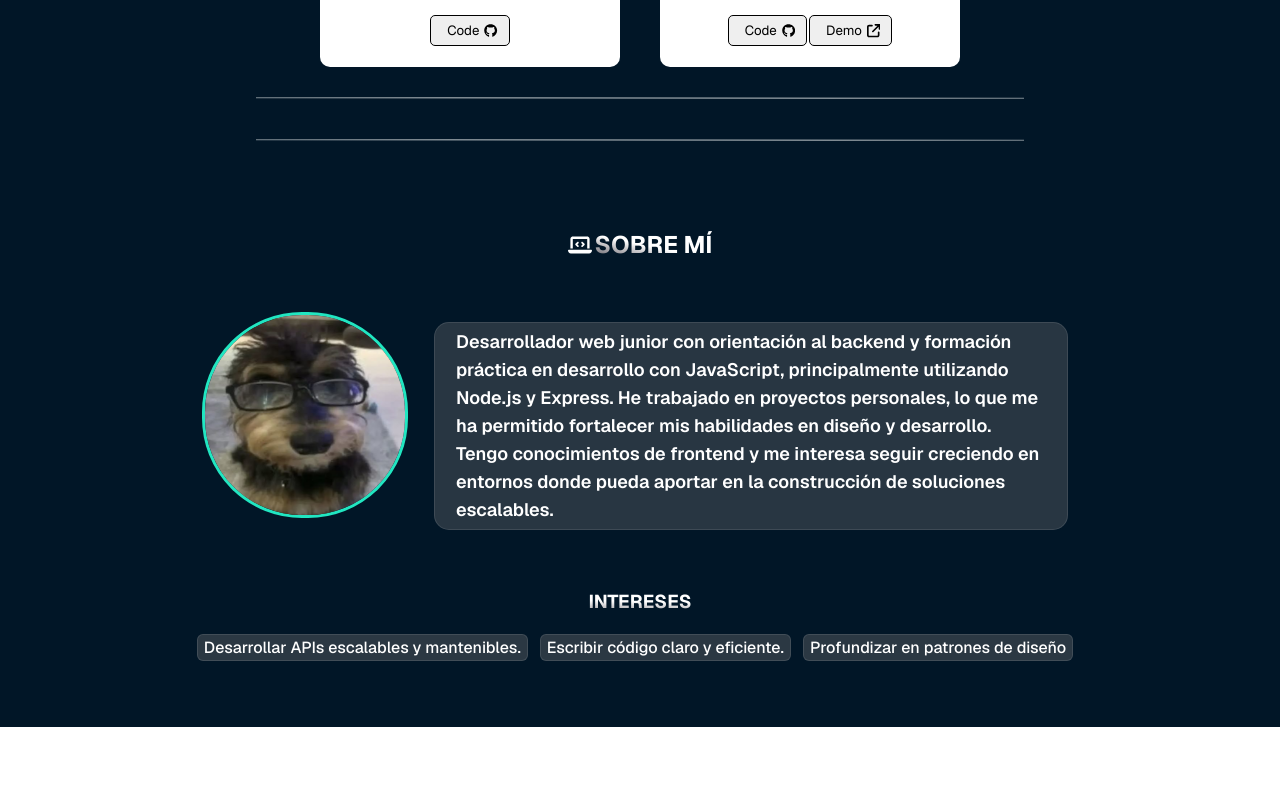
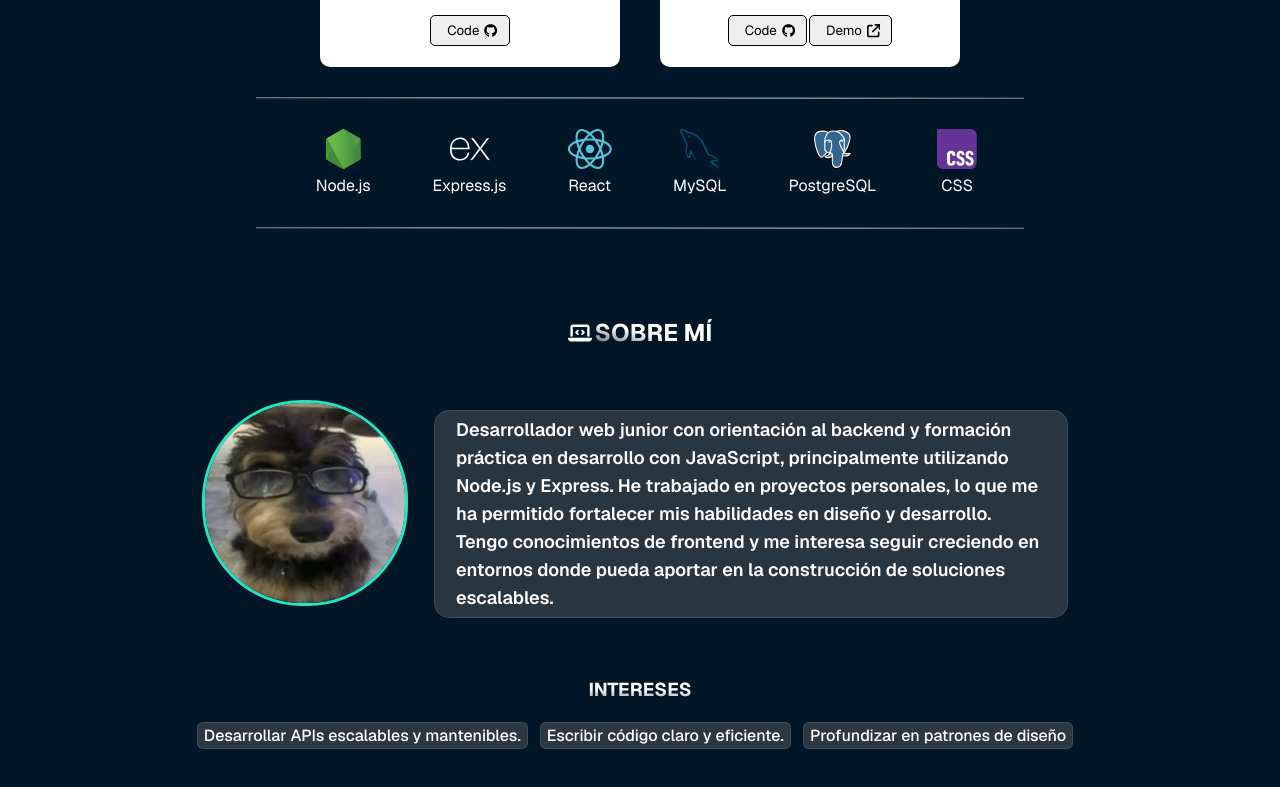
Before and after one commit to Santi-Burgos/portafolio, a React (Create React App) app: page / in a window 1280 px wide. Shown: the part 1288-2075 px from the top of the page. Before the commit the page ends 2015 px from the top, so only its background shows below. Built offline with nearby package versions, Linux system fonts and the light colour scheme.

Commit message:
test: overflow carousel

```diff
--- a/src/App.js
+++ b/src/App.js
@@ -3,7 +3,7 @@ import NavBar from './components/navbar.jsx';
 import Presentation from './components/presentation.jsx';
 import  Projects from './components/projects.jsx'
 import About from './components/about.jsx';
-// import Carousel from './ui/carrousel.jsx'
+import Carousel from './ui/carrousel.jsx'
 import { FaCode } from "react-icons/fa";
 import { FaLaptopCode } from "react-icons/fa6";
 
@@ -29,7 +29,7 @@ function App() {
           <div className="section-divider"></div>
         </section>
         <section className='stack-tech' id='stack'>
-          {/* <Carousel /> */}
+           <Carousel />
         <div className="section-divider"></div>
         </section>
           <section className='about-me' id='about'>
--- a/src/styles/App.css
+++ b/src/styles/App.css
@@ -1,9 +1,9 @@
 body{
+  overflow-x: hidden;
   font-family: "Geist", sans-serif;
   font-optical-sizing: auto;
   font-weight: 400;
   font-style: normal;
-  overflow-x: hidden;
 }
 a{
   font-family: "Geist", sans-serif;
```
